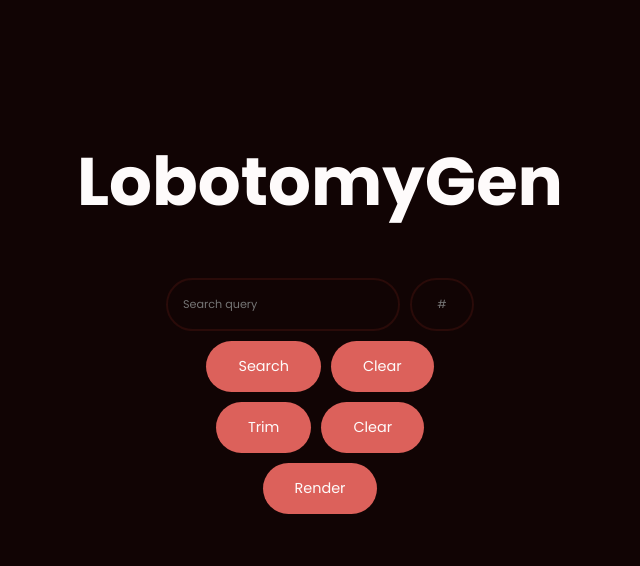
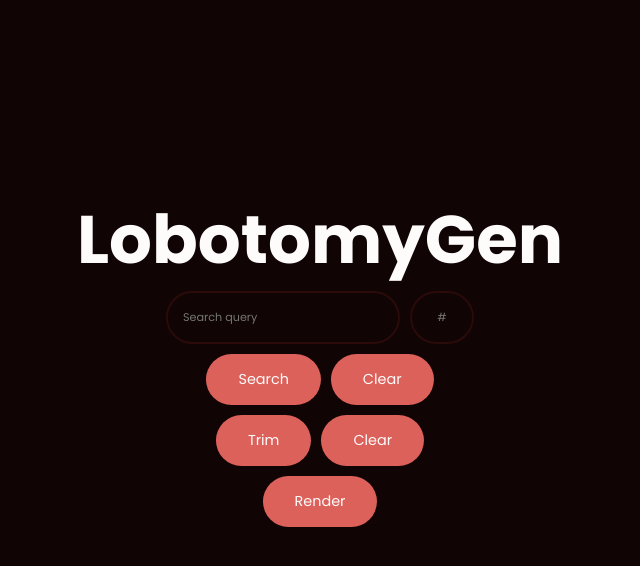
Before and after one commit to NinetyUnderScore/LobotomyGen, a plain HTML site: page Web/Index.html in a window 1280 px wide. Shown: the part 42-608 px from the top of the page, without its empty margins (320-960 px from the left). Drawn offline with Linux system fonts and the light colour scheme.

Commit message:
Formatting fix

```diff
--- a/Web/Index.html
+++ b/Web/Index.html
@@ -7,7 +7,7 @@
 
     <body>
 
-        <div class="center">
+        <div id="menu" class="center">
 
             <h1 id="title">LobotomyGen</h1>
 
@@ -28,6 +28,7 @@
                     Clear
                 </button>
             </div>
+
 
             <div class="alignX">
                 <button id="trimButton" class="mainButton primaryButton center" onclick="trim()">
--- a/Web/styleSheet.css
+++ b/Web/styleSheet.css
@@ -1,11 +1,5 @@
 /* Text styling */
 @import url('https://fonts.googleapis.com/css?family=Poppins:700|Poppins:400');
-
-#title {
-    padding-top: 10%;
-    flex: 1;
-    align-self: center;
-}
 
 h1, h2, h3, h4, h5 {
     font-family: 'Poppins';
@@ -104,6 +98,8 @@ input[type=text] {
     transition: 0.1s;
 }
 
+/* id styling */
+
 #searchQuery {
     width: 200px;
     padding-right: 15px;
@@ -114,3 +110,16 @@ input[type=text] {
     padding-right: 15px;
     text-align: center;
 }
+
+#menu {
+    margin: 0;
+    position: absolute;
+    top: 50%;
+    left: 50%;
+    -ms-transform: translate(-50%, -50%);
+    transform: translate(-50%, -50%);
+}
+
+#title {
+    margin: 0%;
+}
```
